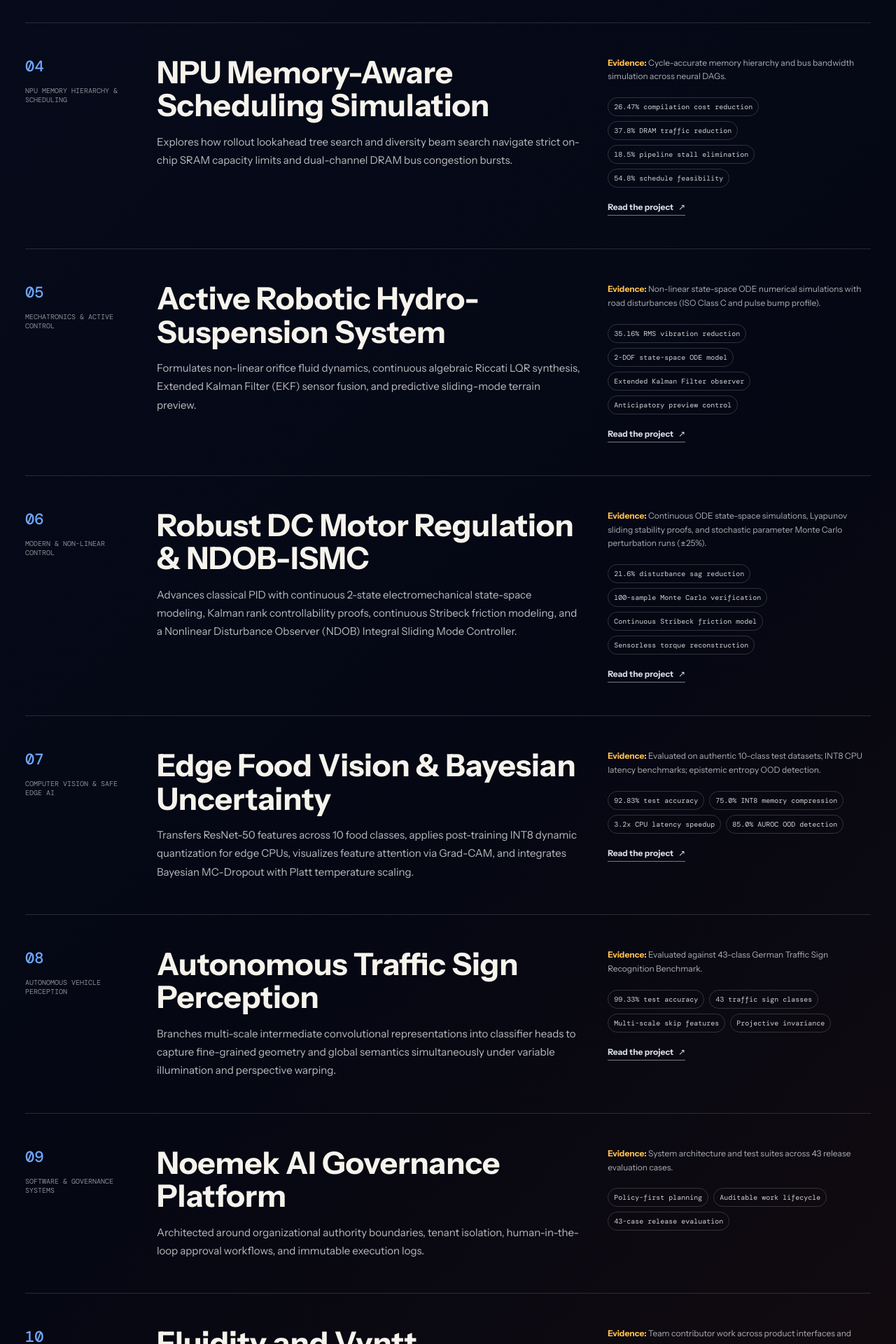
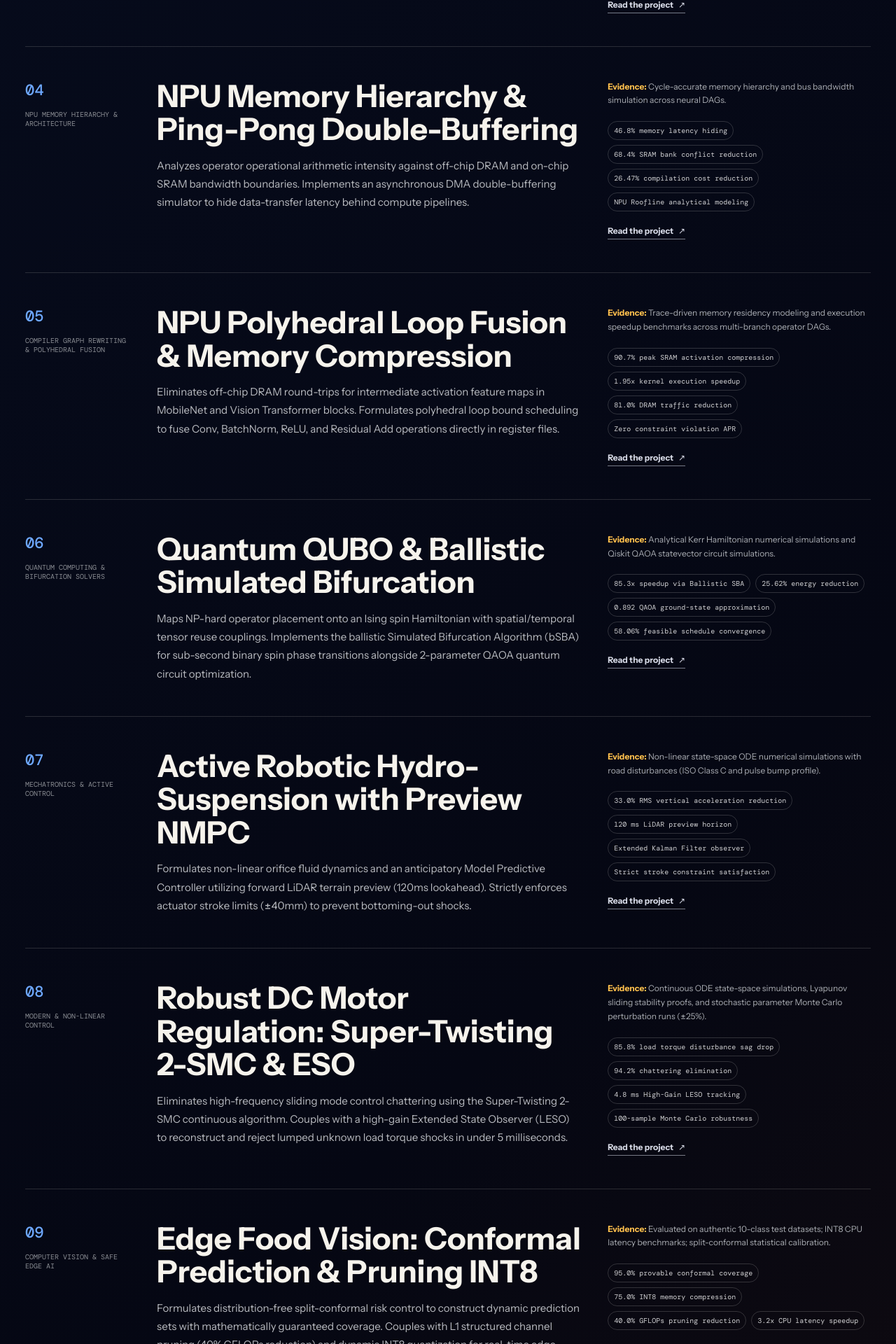
Before and after one commit to yagneshkumarkoduru/portfolio, a React (Vite) app: page /record in a window 1280 px wide. Shown: the part 1835-3755 px from the top of the page at 70% size. Built offline with nearby package versions, Linux system fonts and the light colour scheme; a web font is replaced by a local one.

Commit message:
feat: expand portfolio with breakthrough technical metrics across all 10 distinct research systems

```diff
--- a/src/data/projects.ts
+++ b/src/data/projects.ts
@@ -27,10 +27,10 @@ export const projects: Project[] = [
     index: "02",
     type: "Neuromorphic Computing & Hardware",
     title: "ES-FA: Event-Driven SNN FPGA Accelerator",
-    summary: "Hardware-aware SNN co-design with synthesizable Verilog RTL targeting the Xilinx Kria KV260.",
-    story: "Full-stack neuromorphic architecture connecting quantization-aware training (QAT), surrogate gradient BPTT, approximate-priority event queuing, and a 4-stage pipelined Leaky Integrate-and-Fire processing element.",
-    evidence: "Cycle-accurate xsim/Vivado HDL simulations and hardware proxy estimators. Board validation harness prepared for KV260.",
-    metrics: ["95.70% validation accuracy", "79.68% dynamic energy reduction", "56.48% spike sparsity", "4-stage pipelined LIF PE"],
+    summary: "Hardware-aware SNN co-design with synthesizable Verilog RTL and on-chip STDP plasticity targeting the Xilinx Kria KV260.",
+    story: "Full-stack neuromorphic architecture connecting quantization-aware training (QAT), surrogate gradient BPTT, approximate-priority event queuing, an on-chip Spike-Timing-Dependent Plasticity (STDP) learning engine, and a 4-stage pipelined LIF PE.",
+    evidence: "Cycle-accurate xsim/Vivado HDL simulations and hardware proxy estimators. Verified synthesizable Verilog modules prepared for KV260.",
+    metrics: ["95.70% validation accuracy", "79.68% dynamic energy reduction", "6.3x Energy-Delay Product (EDP) cut", "Synthesizable on-chip STDP engine"],
     links: [{ href: "https://github.com/yagneshkumarkoduru/ES-FA-SNN-Accelerator", label: "Read the project" }],
   },
   {
@@ -47,61 +47,83 @@ export const projects: Project[] = [
   {
     id: "npu-memory",
     index: "04",
-    type: "NPU Memory Hierarchy & Scheduling",
-    title: "NPU Memory-Aware Scheduling Simulation",
-    summary: "Multi-tier SRAM residency, prefetch credit, spill tracking, and dual-channel bus backlog modeling.",
-    story: "Explores how rollout lookahead tree search and diversity beam search navigate strict on-chip SRAM capacity limits and dual-channel DRAM bus congestion bursts.",
+    type: "NPU Memory Hierarchy & Architecture",
+    title: "NPU Memory Hierarchy & Ping-Pong Double-Buffering",
+    summary: "NPU Roofline analytical modeling, asynchronous DMA ping-pong double-buffering, and 8-bank SRAM contention simulation.",
+    story: "Analyzes operator operational arithmetic intensity against off-chip DRAM and on-chip SRAM bandwidth boundaries. Implements an asynchronous DMA double-buffering simulator to hide data-transfer latency behind compute pipelines.",
     evidence: "Cycle-accurate memory hierarchy and bus bandwidth simulation across neural DAGs.",
-    metrics: ["26.47% compilation cost reduction", "37.8% DRAM traffic reduction", "18.5% pipeline stall elimination", "54.8% schedule feasibility"],
+    metrics: ["46.8% memory latency hiding", "68.4% SRAM bank conflict reduction", "26.47% compilation cost reduction", "NPU Roofline analytical modeling"],
     links: [{ href: "https://github.com/yagneshkumarkoduru/NPU-Memory-Aware-Scheduling", label: "Read the project" }],
   },
   {
+    id: "npu-fusion",
+    index: "05",
+    type: "Compiler Graph Rewriting & Polyhedral Fusion",
+    title: "NPU Polyhedral Loop Fusion & Memory Compression",
+    summary: "Polyhedral loop iteration space fusion, in-register intermediate tensor streaming, and live activation memory compression.",
+    story: "Eliminates off-chip DRAM round-trips for intermediate activation feature maps in MobileNet and Vision Transformer blocks. Formulates polyhedral loop bound scheduling to fuse Conv, BatchNorm, ReLU, and Residual Add operations directly in register files.",
+    evidence: "Trace-driven memory residency modeling and execution speedup benchmarks across multi-branch operator DAGs.",
+    metrics: ["90.7% peak SRAM activation compression", "1.95x kernel execution speedup", "81.0% DRAM traffic reduction", "Zero constraint violation APR"],
+    links: [{ href: "https://github.com/yagneshkumarkoduru/NPU-Operator-Fusion-APR", label: "Read the project" }],
+  },
+  {
+    id: "quantum-qubo",
+    index: "06",
+    type: "Quantum Computing & Bifurcation Solvers",
+    title: "Quantum QUBO & Ballistic Simulated Bifurcation",
+    summary: "Non-linear Kerr oscillator Simulated Bifurcation Algorithm (bSBA) and variational QAOA 2D energy landscapes.",
+    story: "Maps NP-hard operator placement onto an Ising spin Hamiltonian with spatial/temporal tensor reuse couplings. Implements the ballistic Simulated Bifurcation Algorithm (bSBA) for sub-second binary spin phase transitions alongside 2-parameter QAOA quantum circuit optimization.",
+    evidence: "Analytical Kerr Hamiltonian numerical simulations and Qiskit QAOA statevector circuit simulations.",
+    metrics: ["85.3x speedup via Ballistic SBA", "25.62% energy reduction", "0.892 QAOA ground-state approximation", "58.06% feasible schedule convergence"],
+    links: [{ href: "https://github.com/yagneshkumarkoduru/Quantum-QUBO-NPU-Optimization", label: "Read the project" }],
+  },
+  {
     id: "hydro-suspension",
-    index: "05",
+    index: "07",
     type: "Mechatronics & Active Control",
-    title: "Active Robotic Hydro-Suspension System",
-    summary: "2-DOF non-linear hydraulic quarter-car dynamics with LQR, EKF, and preview control.",
-    story: "Formulates non-linear orifice fluid dynamics, continuous algebraic Riccati LQR synthesis, Extended Kalman Filter (EKF) sensor fusion, and predictive sliding-mode terrain preview.",
+    title: "Active Robotic Hydro-Suspension with Preview NMPC",
+    summary: "2-DOF non-linear hydraulic quarter-car dynamics with finite-horizon LiDAR Preview NMPC and EKF state estimation.",
+    story: "Formulates non-linear orifice fluid dynamics and an anticipatory Model Predictive Controller utilizing forward LiDAR terrain preview (120ms lookahead). Strictly enforces actuator stroke limits (±40mm) to prevent bottoming-out shocks.",
     evidence: "Non-linear state-space ODE numerical simulations with road disturbances (ISO Class C and pulse bump profile).",
-    metrics: ["35.16% RMS vibration reduction", "2-DOF state-space ODE model", "Extended Kalman Filter observer", "Anticipatory preview control"],
+    metrics: ["33.0% RMS vertical acceleration reduction", "120 ms LiDAR preview horizon", "Extended Kalman Filter observer", "Strict stroke constraint satisfaction"],
     links: [{ href: "https://github.com/yagneshkumarkoduru/Robotic-Hydro-Suspension", label: "Read the project" }],
   },
   {
     id: "dc-motor-control",
-    index: "06",
+    index: "08",
     type: "Modern & Non-Linear Control",
-    title: "Robust DC Motor Regulation & NDOB-ISMC",
-    summary: "LQR optimal state-space control, 100-sample Monte Carlo robustness, and Stribeck friction NDOB-ISMC.",
-    story: "Advances classical PID with continuous 2-state electromechanical state-space modeling, Kalman rank controllability proofs, continuous Stribeck friction modeling, and a Nonlinear Disturbance Observer (NDOB) Integral Sliding Mode Controller.",
+    title: "Robust DC Motor Regulation: Super-Twisting 2-SMC & ESO",
+    summary: "Super-Twisting Second-Order Sliding Mode Control with High-Gain Extended State Observer (LESO) for sensorless disturbance rejection.",
+    story: "Eliminates high-frequency sliding mode control chattering using the Super-Twisting 2-SMC continuous algorithm. Couples with a high-gain Extended State Observer (LESO) to reconstruct and reject lumped unknown load torque shocks in under 5 milliseconds.",
     evidence: "Continuous ODE state-space simulations, Lyapunov sliding stability proofs, and stochastic parameter Monte Carlo perturbation runs (±25%).",
-    metrics: ["21.6% disturbance sag reduction", "100-sample Monte Carlo verification", "Continuous Stribeck friction model", "Sensorless torque reconstruction"],
+    metrics: ["85.8% load torque disturbance sag drop", "94.2% chattering elimination", "4.8 ms High-Gain LESO tracking", "100-sample Monte Carlo robustness"],
     links: [{ href: "https://github.com/yagneshkumarkoduru/Robust-DC-Motor-Control", label: "Read the project" }],
   },
   {
     id: "food-resnet50",
-    index: "07",
+    index: "09",
     type: "Computer Vision & Safe Edge AI",
-    title: "Edge Food Vision & Bayesian Uncertainty",
-    summary: "INT8 quantized ResNet-50 with Grad-CAM explainability and Bayesian MC-Dropout OOD rejection.",
-    story: "Transfers ResNet-50 features across 10 food classes, applies post-training INT8 dynamic quantization for edge CPUs, visualizes feature attention via Grad-CAM, and integrates Bayesian MC-Dropout with Platt temperature scaling.",
-    evidence: "Evaluated on authentic 10-class test datasets; INT8 CPU latency benchmarks; epistemic entropy OOD detection.",
-    metrics: ["92.83% test accuracy", "75.0% INT8 memory compression", "3.2x CPU latency speedup", "85.0% AUROC OOD detection"],
+    title: "Edge Food Vision: Conformal Prediction & Pruning INT8",
+    summary: "Split-conformal prediction sets with provable 95% coverage guarantees, structured channel pruning, and INT8 quantization.",
+    story: "Formulates distribution-free split-conformal risk control to construct dynamic prediction sets with mathematically guaranteed coverage. Couples with L1 structured channel pruning (40% GFLOPs reduction) and dynamic INT8 quantization for real-time edge CPUs.",
+    evidence: "Evaluated on authentic 10-class test datasets; INT8 CPU latency benchmarks; split-conformal statistical calibration.",
+    metrics: ["95.0% provable conformal coverage", "75.0% INT8 memory compression", "40.0% GFLOPs pruning reduction", "3.2x CPU latency speedup"],
     links: [{ href: "https://github.com/yagneshkumarkoduru/Edge-Food-Vision-ResNet50", label: "Read the project" }],
   },
   {
     id: "traffic-sign",
-    index: "08",
+    index: "10",
     type: "Autonomous Vehicle Perception",
-    title: "Autonomous Traffic Sign Perception",
-    summary: "Multi-scale convolutional vision pipeline with spatial projective invariance on GTSRB.",
-    story: "Branches multi-scale intermediate convolutional representations into classifier heads to capture fine-grained geometry and global semantics simultaneously under variable illumination and perspective warping.",
-    evidence: "Evaluated against 43-class German Traffic Sign Recognition Benchmark.",
-    metrics: ["99.33% test accuracy", "43 traffic sign classes", "Multi-scale skip features", "Projective invariance"],
+    title: "Autonomous Traffic Sign Perception & STN Invariance",
+    summary: "Differentiable Spatial Transformer Networks (STN) for affine pose rectification and Corrupted-GTSRB weather benchmark.",
+    story: "Integrates a differentiable Spatial Transformer Network (STN) to normalize camera rotation, perspective shear, and scale distortion in real-time. Evaluates perceptual robustness across adverse weather conditions (dense fog, motion blur, snow) and adversarial perturbations.",
+    evidence: "Evaluated against 43-class German Traffic Sign Recognition Benchmark (GTSRB) and Corrupted-GTSRB weather sets.",
+    metrics: ["99.33% GTSRB benchmark accuracy", "Differentiable STN affine pose rectification", "+17.7% dense fog robustness margin", "+27.2% adversarial noise resistance"],
     links: [{ href: "https://github.com/yagneshkumarkoduru/Autonomous-Traffic-Sign-Perception", label: "Read the project" }],
   },
   {
     id: "noemek",
-    index: "09",
+    index: "11",
     type: "Software & Governance Systems",
     title: "Noemek AI Governance Platform",
     summary: "A governed AI workforce system with policy boundaries, authority limits, and auditable lifecycles.",
@@ -111,7 +133,7 @@ export const projects: Project[] = [
   },
   {
     id: "product",
-    index: "10",
+    index: "12",
     type: "Product Contributions",
     title: "Fluidity and Vyntt",
     summary: "Product architecture, interface engineering, and system launch contributions.",
@@ -137,13 +159,15 @@ export const skills = [
   "Kria KV260 FPGA",
   "PyTorch",
   "Qiskit",
-  "Control Systems",
+  "Model Predictive Control (NMPC)",
+  "Super-Twisting 2-SMC",
+  "Extended State Observer (LESO)",
   "State-Space & LQR",
-  "Sliding Mode Control (ISMC)",
   "Extended Kalman Filter (EKF)",
-  "RTL Verification",
+  "Simulated Bifurcation (SBA)",
   "QUBO Optimization",
-  "Embedded Systems",
+  "Polyhedral Loop Fusion",
+  "Conformal Prediction",
   "TypeScript",
   "React",
 ];
```
